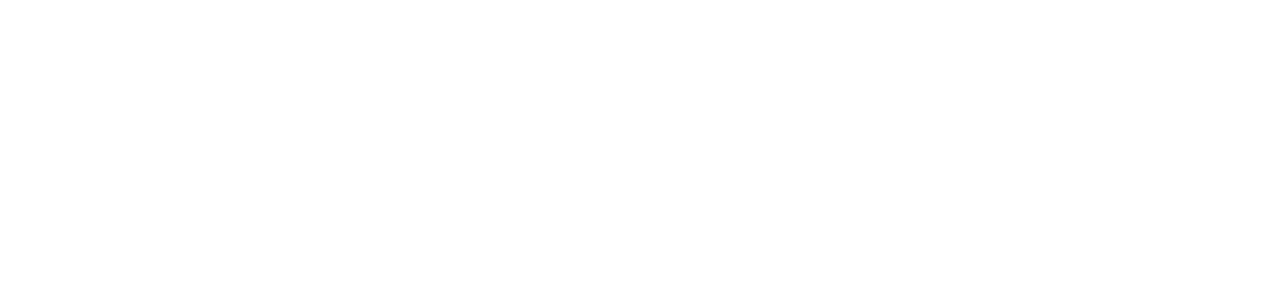
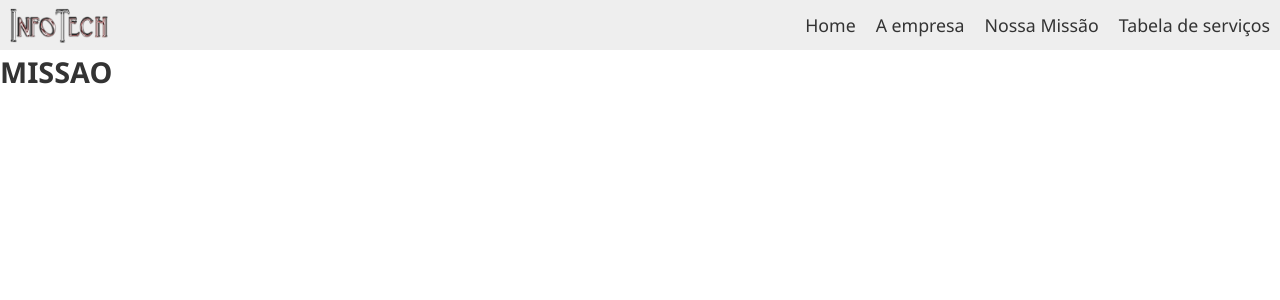
Before and after one commit to MrAcalf/itec, a React (Create React App) app: page /missao in a window 1280 px wide. Shown: the top 300 px of the page. Built offline with nearby package versions, Linux system fonts and the light colour scheme.

Commit message:
Adicionando paginas e rotas e passando props de estilo no navbar

```diff
--- a/src/App.js
+++ b/src/App.js
@@ -1,5 +1,6 @@
 import React, { Component } from 'react'
 import PageViewHome from './components/PageViewHome'
+import PageViewEmpresa from './components/PageViewEmpresa'
 
 class App extends Component {
   render() {
--- /dev/null
+++ b/src/components/PageViewEmpresa/index.jsx
@@ -0,0 +1,20 @@
+import React from 'react'
+import Styled from 'styled-components'
+import NavbarNav from '../PageViewHome/NavbarNav'
+
+const Style = Styled.div`
+
+`
+
+const PageViewEmpresa = (_props) => {
+    return (
+        <>
+            <Style>
+                <NavbarNav />
+                <h1>EMPRESA</h1>
+            </Style>
+        </>
+    )
+}
+
+export default PageViewEmpresa
--- a/src/components/PageViewHome/MainContent/index.jsx
+++ b/src/components/PageViewHome/MainContent/index.jsx
@@ -67,7 +67,10 @@ const MainContent = (_props) => {
                 <h2>Aqui será onde finalmente você encontrará TUDO
                     que precisa nas áreas de Informática e Tecnologia da Informação
                 </h2>
-                <Button href='#contato' rel="noopener noreferrer">Ligue me</Button>
+                <Button
+                href='https://wa.me/5511981824313'
+                target="_blank"
+                rel="noopener noreferrer">Ligue me</Button>
             </Style>
         </>
     )
--- a/src/components/PageViewHome/NavbarNav/index.jsx
+++ b/src/components/PageViewHome/NavbarNav/index.jsx
@@ -3,11 +3,12 @@ import NavbarStyle from '../../../styled-components/NavbarStyle'
 import { FontAwesomeIcon } from '@fortawesome/react-fontawesome'
 import { faBars } from '@fortawesome/free-solid-svg-icons'
 import Logo from '../../../styled-components/Logo'
+import { Link } from 'react-router-dom'
 
 const NavbarNav = (_props) => {
     return (
         <>
-        <NavbarStyle />
+        <NavbarStyle primary={_props.primary} />
             <header className='nav' alt='Cabeçalho'>
                 <input type='checkbox' id='nav-check' alt='Checkbox invisível. Dá função ao ícone responsivo'/>
                 <div className='nav-header' alt='Logotipo da empresa Info Tech'>
@@ -23,9 +24,10 @@ const NavbarNav = (_props) => {
                     </label>
                 </div>
                 <nav className='nav-links' alt='links para navegação'>
-                    <a href="#servicos" alt='sessão serviços' rel="noopener noreferrer">Serviços</a>
-                    <a href="#tecnologias" alt='sessão tecnologias' rel="noopener noreferrer">Tecnologias</a>
-                    <a href="#contato"alt='sessão contato' rel="noopener noreferrer">Contato</a>
+                    <Link to="/">Home</Link>
+                    <Link to="/empresa">A empresa</Link>
+                    <Link to="/missao">Nossa Missão</Link>
+                    <Link to="/servicos">Tabela de serviços</Link>
                 </nav>
             </header>
         </>
--- a/src/components/PageViewHome/index.jsx
+++ b/src/components/PageViewHome/index.jsx
@@ -37,7 +37,7 @@ const PageViewHome = (_props) => {
     return (
         <>
             <Style alt='Tela principal do site. Landing Page'>
-                <NavbarNav />
+                <NavbarNav primary={true} />
                 <MainContent />
             </Style>
         </>
--- /dev/null
+++ b/src/components/PageViewMissao/index.jsx
@@ -0,0 +1,20 @@
+import React from 'react'
+import Styled from 'styled-components'
+import NavbarNav from '../PageViewHome/NavbarNav'
+
+const Style = Styled.div`
+
+`
+
+const PageViewMissao = (_props) => {
+    return (
+        <>
+            <Style>
+                <NavbarNav />
+                <h1>MISSAO</h1>
+            </Style>
+        </>
+    )
+}
+
+export default PageViewMissao
--- /dev/null
+++ b/src/components/PageviewServicos/index.jsx
@@ -0,0 +1,20 @@
+import React from 'react'
+import Styled from 'styled-components'
+import NavbarNav from '../PageViewHome/NavbarNav'
+
+const Style = Styled.div`
+
+`
+
+const PageViewServicos = (_props) => {
+    return (
+        <>
+            <Style>
+                <NavbarNav />
+                <h1>SERVICOS</h1>
+            </Style>
+        </>
+    )
+}
+
+export default PageViewServicos
--- a/src/index.js
+++ b/src/index.js
@@ -4,6 +4,9 @@ import App from './App'
 import * as serviceWorker from './serviceWorker'
 import Base from "./styles/Base"
 import { BrowserRouter, Switch, Route } from 'react-router-dom'
+import PageViewEmpresa from './components/PageViewEmpresa'
+import PageViewServicos from './components/PageviewServicos'
+import PageViewMissao from './components/PageViewMissao'
 
 ReactDOM.render(
 
@@ -12,6 +15,9 @@ ReactDOM.render(
             <>
                 <Base />
                 <Route path="/" exact={true} component={App} />
+                <Route path="/empresa" exact={true} component={PageViewEmpresa} />
+                <Route path="/servicos" exact={true} component={PageViewServicos} />
+                <Route path="/missao" exact={true} component={PageViewMissao} />
             </>
         </Switch>
     </ BrowserRouter>
--- a/src/styled-components/NavbarStyle/index.jsx
+++ b/src/styled-components/NavbarStyle/index.jsx
@@ -3,8 +3,9 @@ import { createGlobalStyle } from "styled-components"
 const NavbarStyle = createGlobalStyle`
 
 .nav {
+  /* Adapt the colors based on primary prop */
+  background: ${props => props.primary ? 'transparent' : '#eee'};
   width: 100%;
-  background-color: transparent;
   position: relative;
 }
 
@@ -14,8 +15,8 @@ const NavbarStyle = createGlobalStyle`
 
 .nav > .nav-header > .nav-title {
   display: inline-block;
-  color: #fff;
-  padding: 10px 1rem 10px 10px;
+  color: ${props => props.primary ? '#fff' : '#333'};
+  padding: 8px 1rem 7px 10px;
 }
 
 .nav > .nav-header > .nav-title a {
@@ -38,7 +39,7 @@ const NavbarStyle = createGlobalStyle`
   display: inline-block;
   padding: 12px 10px 12px 10px;
   text-decoration: none;
-  color: #efefef;
+  color: ${props => props.primary ? '#fff' : '#333'};
 }
 
 .nav > .nav-links > a:hover {
```
